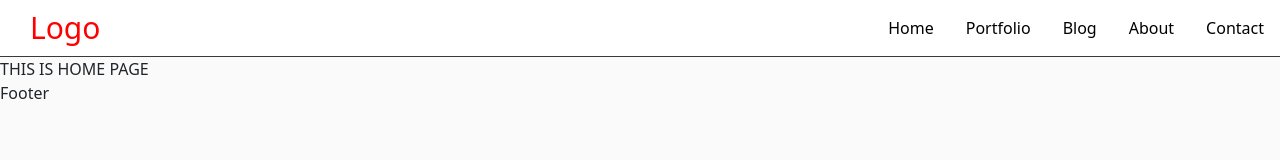
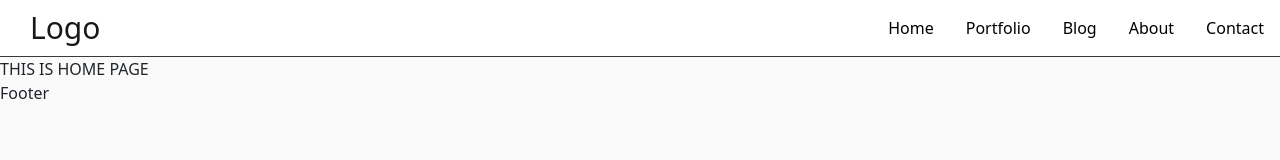
Before and after one commit to Sean-yad/photo-studio, a React (Create React App) app: page / in a window 1280 px wide. In both pictures the pointer is over the link "Logo". Shown: the top 160 px of the page. Built offline with nearby package versions, Linux system fonts and the light colour scheme.

Commit message:
Update App.css

```diff
--- a/src/App.css
+++ b/src/App.css
@@ -48,8 +48,10 @@ ul.navigation {
 
 a:hover,
 a:focus {
-    color: red;
-    transition: .4s;
+  left: auto;
+  pointer-events: auto;
+  opacity: 0.9;
+  transition: opacity 0.6s ease 0s;
 }
 
 /* *********** media queries *********** */
```
